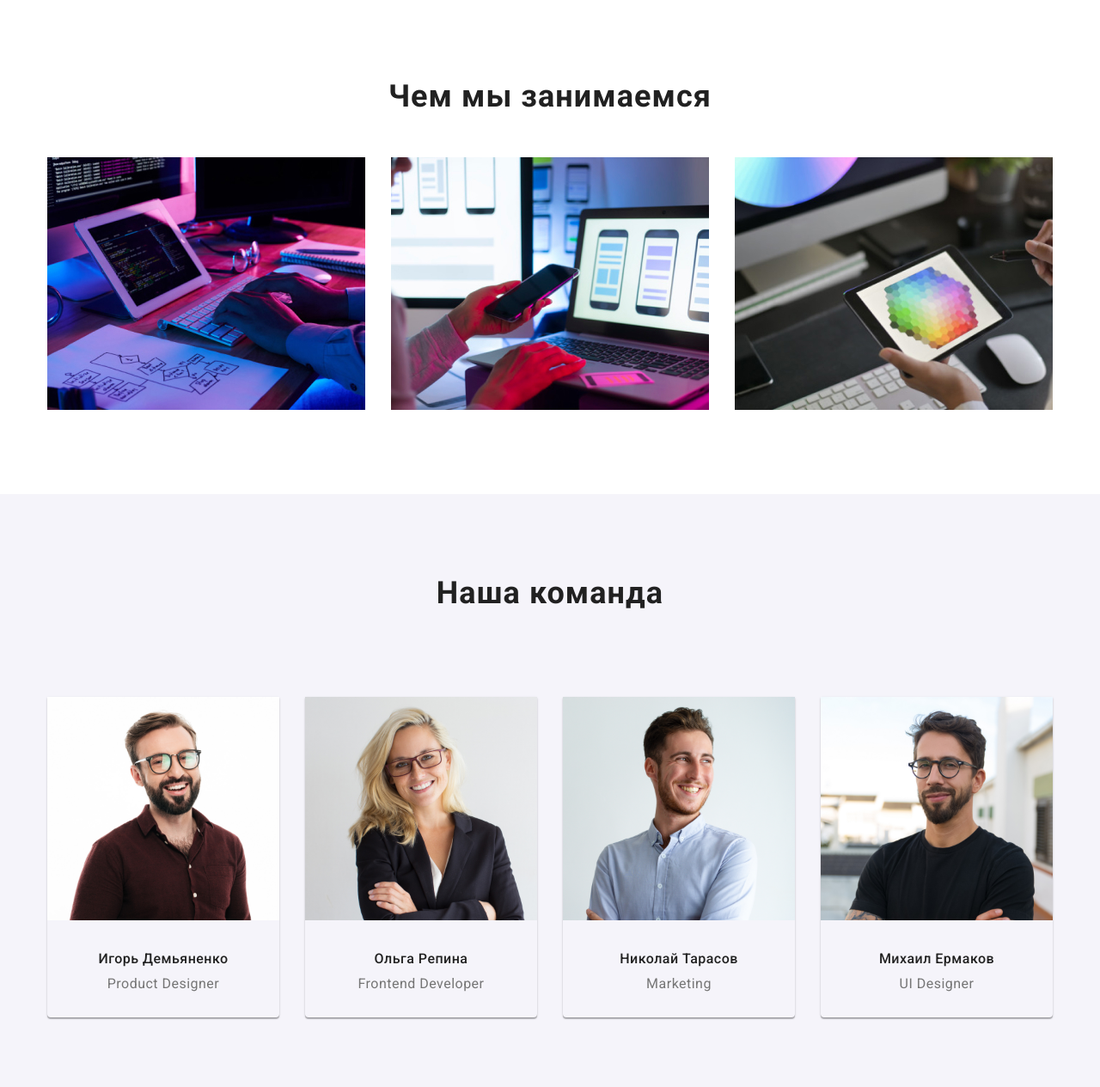
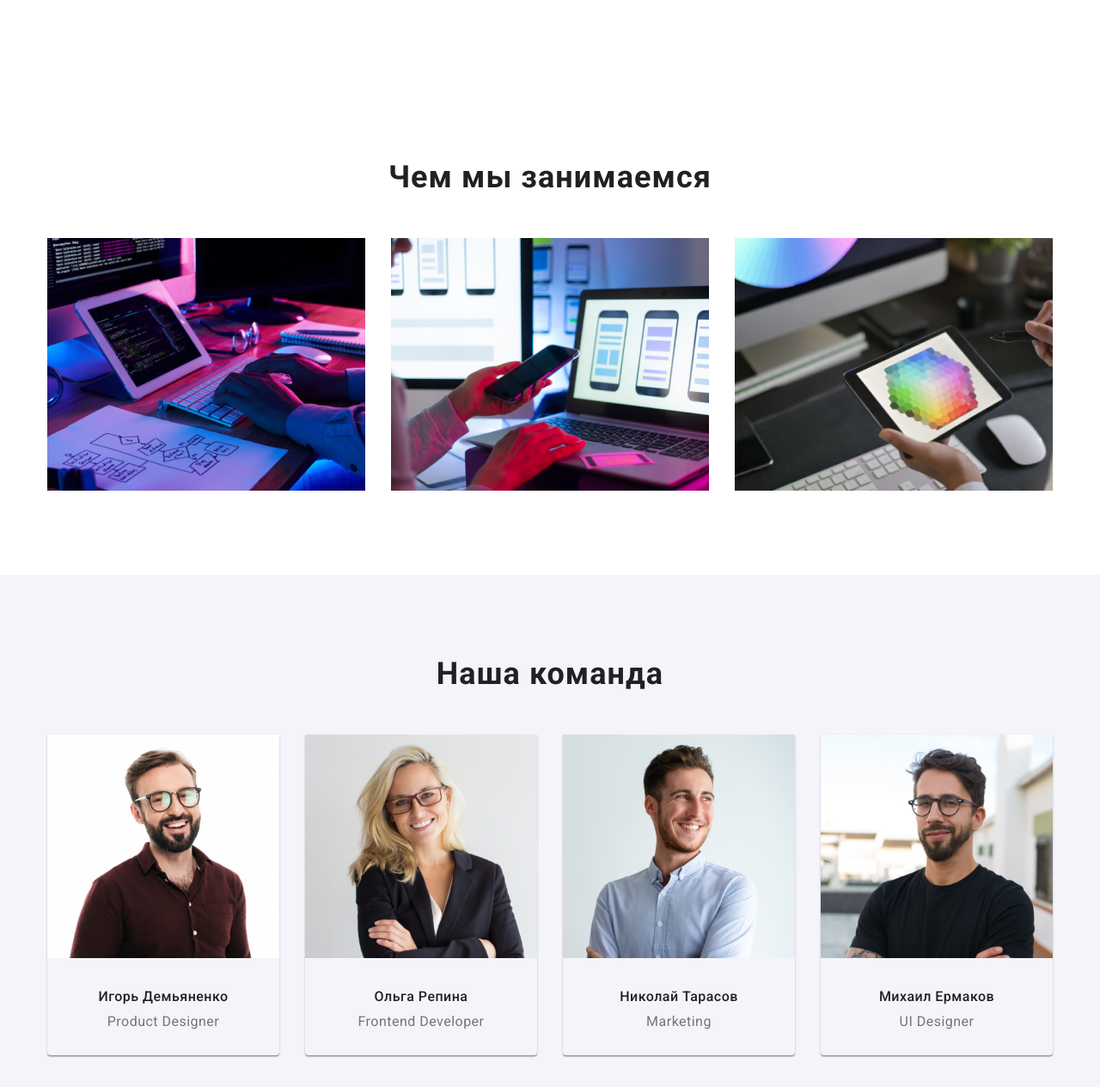
Before and after one commit to kirillbodnar/goit-markup-hw-03, a plain HTML site: page index.html in a window 1280 px wide. Shown: the part 915-2180 px from the top of the page at 86% size. Drawn offline with nearby package versions, Linux system fonts and the light colour scheme.

Commit message:
небольшие фиксы

```diff
--- a/css/styles.css
+++ b/css/styles.css
@@ -265,7 +265,6 @@ body {
 
 .section3 {
   display: flex;
-  padding-top: 50px;
   padding-bottom: 94px;
   align-items: center;
   margin-inline: auto;
--- a/index.html
+++ b/index.html
@@ -94,8 +94,8 @@
           </ul>
         </div>
       </section>
-      <section class="section padding0">
-        <div class="container">
+      <section class="section">
+        <div class="container padding0">
           <h2 class="section2-header">Чем мы занимаемся</h2>
           <ul class="list section2">
             <li class="item">
```
